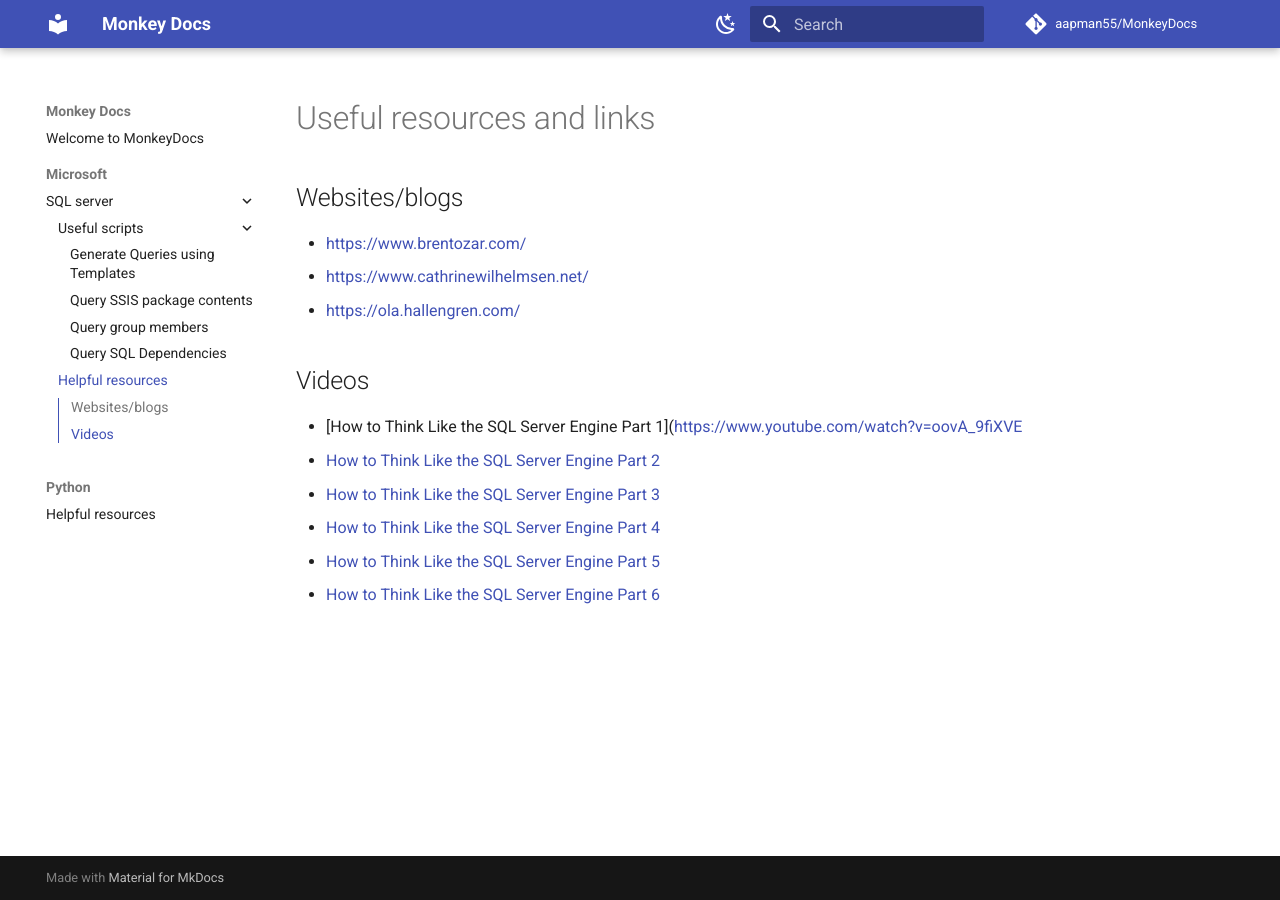
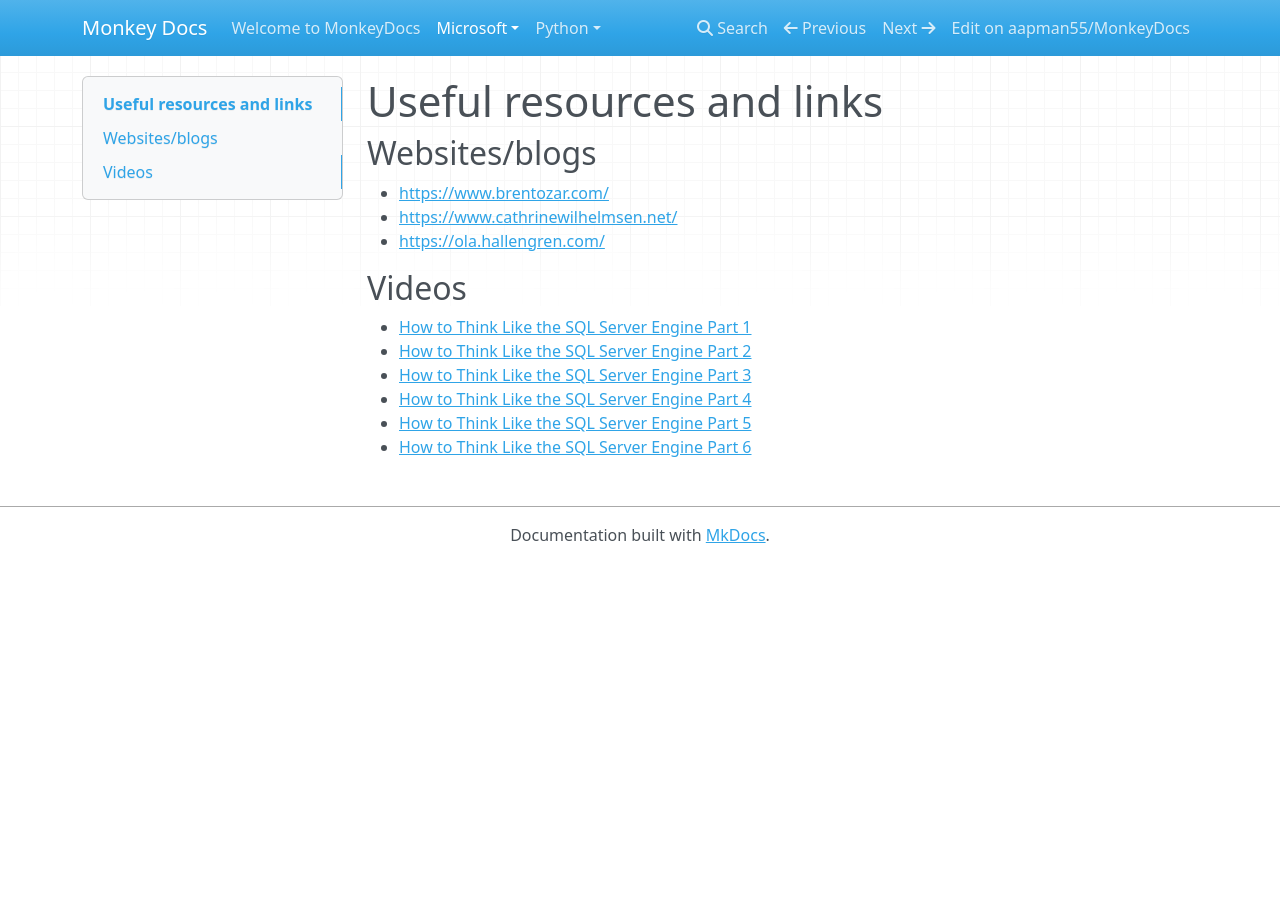
Before and after one commit to aapman55/MonkeyDocs, an MkDocs documentation site: the page built from docs/Microsoft/SQL_server/helpful_resources.md, in a window 1280 px wide. Built offline with MkDocs 1.6.1, drawn with Linux system fonts in a browser that asks for light colours; nearby versions of some CDN libraries; comment, search, counter and statistics services are not loaded; some of the changed lines change nothing that is shown.

Commit message:
introduce error, now for real

```diff
--- a/docs/Microsoft/SQL_server/helpful_resources.md
+++ b/docs/Microsoft/SQL_server/helpful_resources.md
@@ -7,7 +7,7 @@
 * https://ola.hallengren.com/
 
 ## Videos
-* [How to Think Like the SQL Server Engine Part 1](https://www.youtube.com/watch?v=oovA_9fiXVE
+* [How to Think Like the SQL Server Engine Part 1](https://www.youtube.com/watch?v=oovA_9fiXVE)
 * [How to Think Like the SQL Server Engine Part 2](https://www.youtube.com/watch?v=A-cL0nXofiw)
 * [How to Think Like the SQL Server Engine Part 3](https://www.youtube.com/watch?v=EmSN9IzXecU)
 * [How to Think Like the SQL Server Engine Part 4](https://www.youtube.com/watch?v=swlN-XfsvZM)
--- a/mkdocs.yml
+++ b/mkdocs.yml
@@ -8,7 +8,7 @@ site_description: >-
 
 # Theme
 theme:
-  name: material
+#  name: material
   features:
     - content.code.annotate
     - navigation.expand
```
